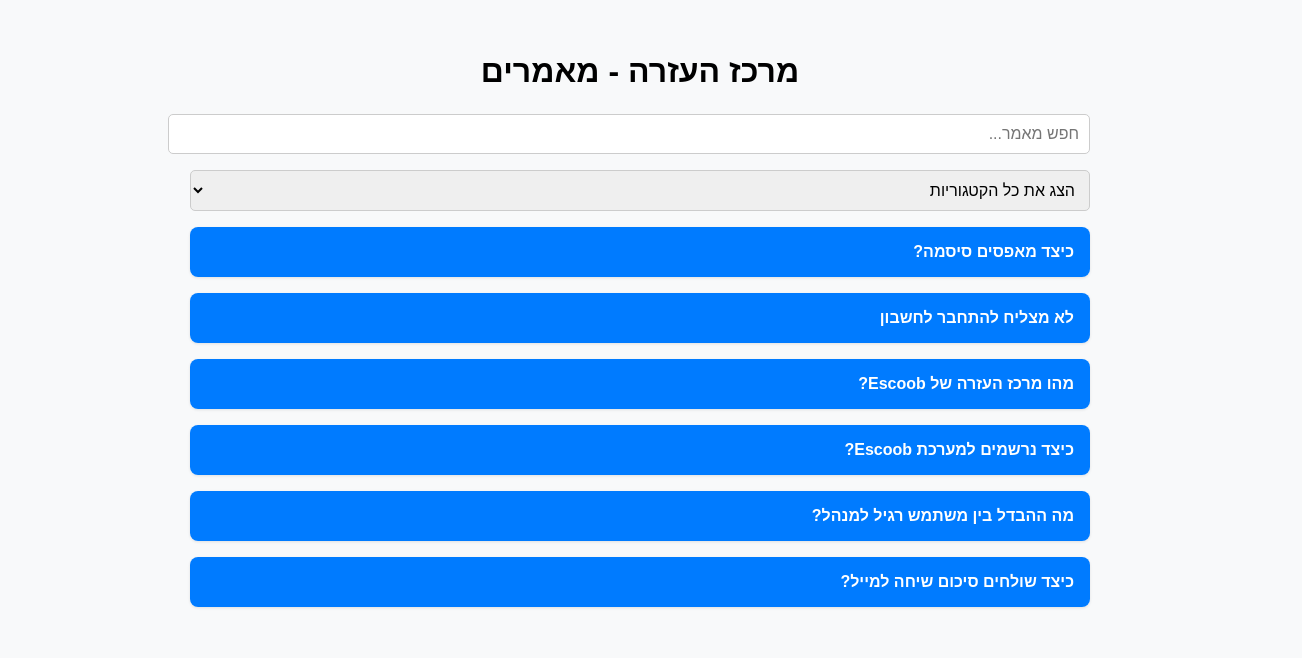
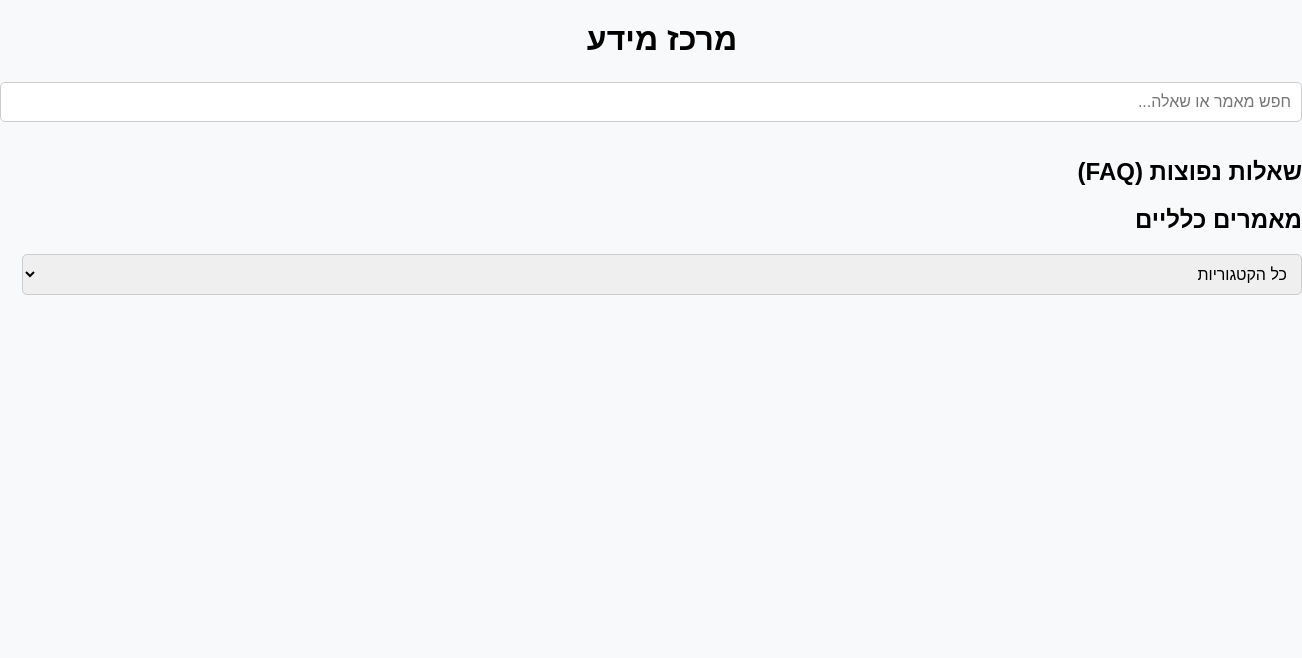
Before and after one commit to escyb3/escoob-help-center, a website: page public/articles.html in a window 1280 px wide. Shown: the whole page, 1302 px wide, since content can reach past the window. Drawn offline with Linux system fonts and the light colour scheme; files whose address does not match are found by name.

Commit message:
Update articles.html

```diff
--- a/public/articles.html
+++ b/public/articles.html
@@ -1,23 +1,28 @@
 <!DOCTYPE html>
 <html lang="he" dir="rtl">
 <head>
-  <meta charset="UTF-8" />
-  <meta name="viewport" content="width=device-width, initial-scale=1.0"/>
-  <title>מאמרים - מרכז העזרה</title>
-  <link rel="stylesheet" href="style.css" />
+  <meta charset="UTF-8">
+  <title>מרכז המאמרים וה־FAQ</title>
+  <link rel="stylesheet" href="style.css">
 </head>
 <body>
-  <div class="container">
-    <h1>מרכז העזרה - מאמרים</h1>
+  <main>
+    <h1>מרכז מידע</h1>
+    <input type="text" id="search" placeholder="חפש מאמר או שאלה...">
 
-    <input type="text" id="searchInput" placeholder="חפש מאמר..." />
+    <section>
+      <h2>שאלות נפוצות (FAQ)</h2>
+      <div id="faq-list"></div>
+    </section>
 
-    <select id="categoryFilter">
-      <option value="">הצג את כל הקטגוריות</option>
-    </select>
-
-    <div id="articlesContainer"></div>
-  </div>
+    <section>
+      <h2>מאמרים כלליים</h2>
+      <select id="category-filter">
+        <option value="all">כל הקטגוריות</option>
+      </select>
+      <div id="article-list"></div>
+    </section>
+  </main>
 
   <script src="script.js"></script>
 </body>
```
